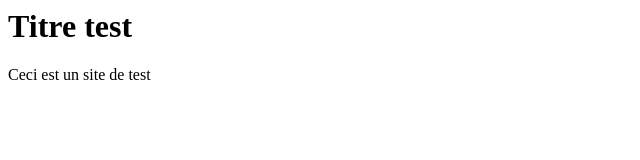
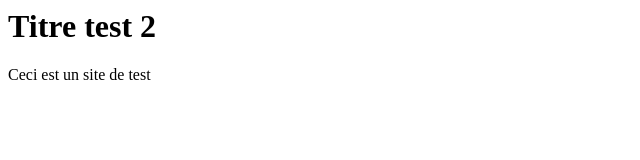
Before and after one commit to lascoweckl/test-site, a plain HTML site: page index.html in a window 1280 px wide. Shown: the full height of the page, 0-640 px from the left. Drawn offline with Linux system fonts and the light colour scheme.

Commit message:
Update index.html

```diff
--- a/index.html
+++ b/index.html
@@ -6,7 +6,7 @@
   <body>
     <div>
       <h1>
-        Titre test
+        Titre test 2
       </h1>
       <p>
         Ceci est un site de test
```
